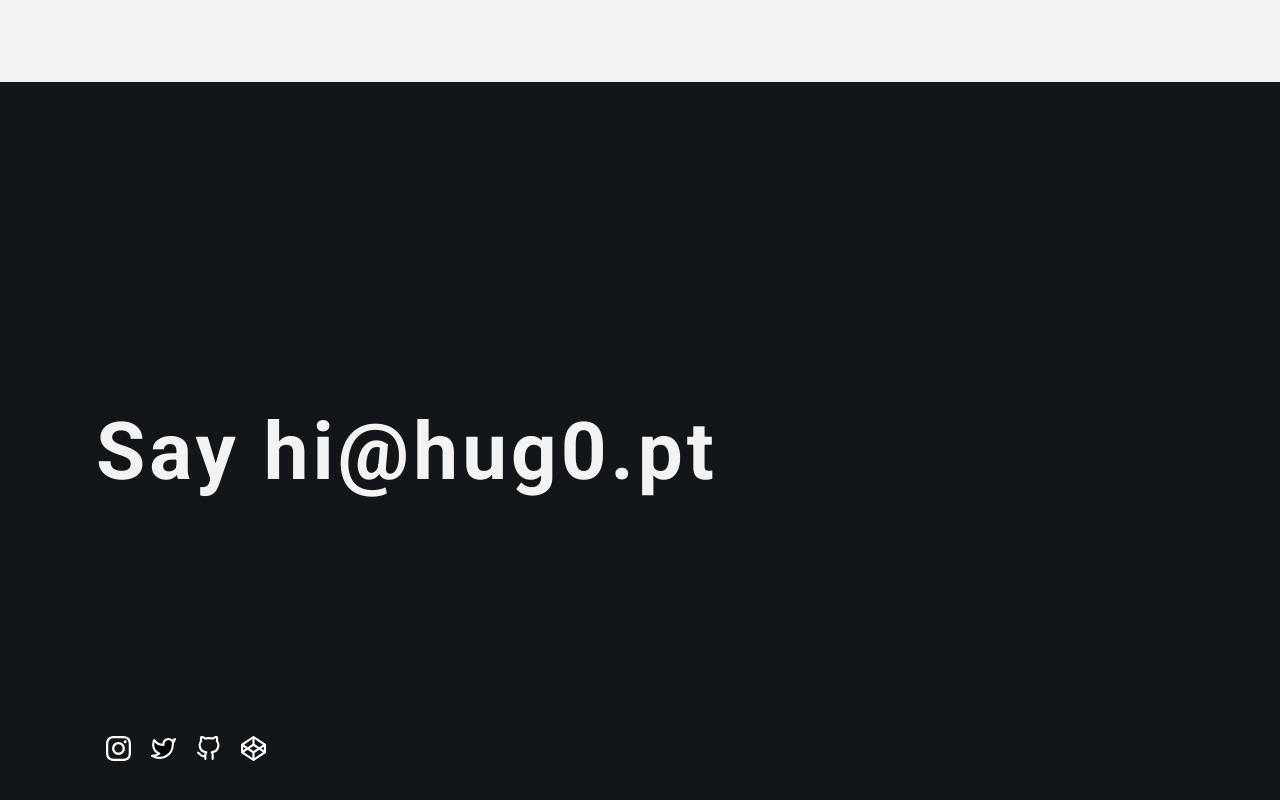
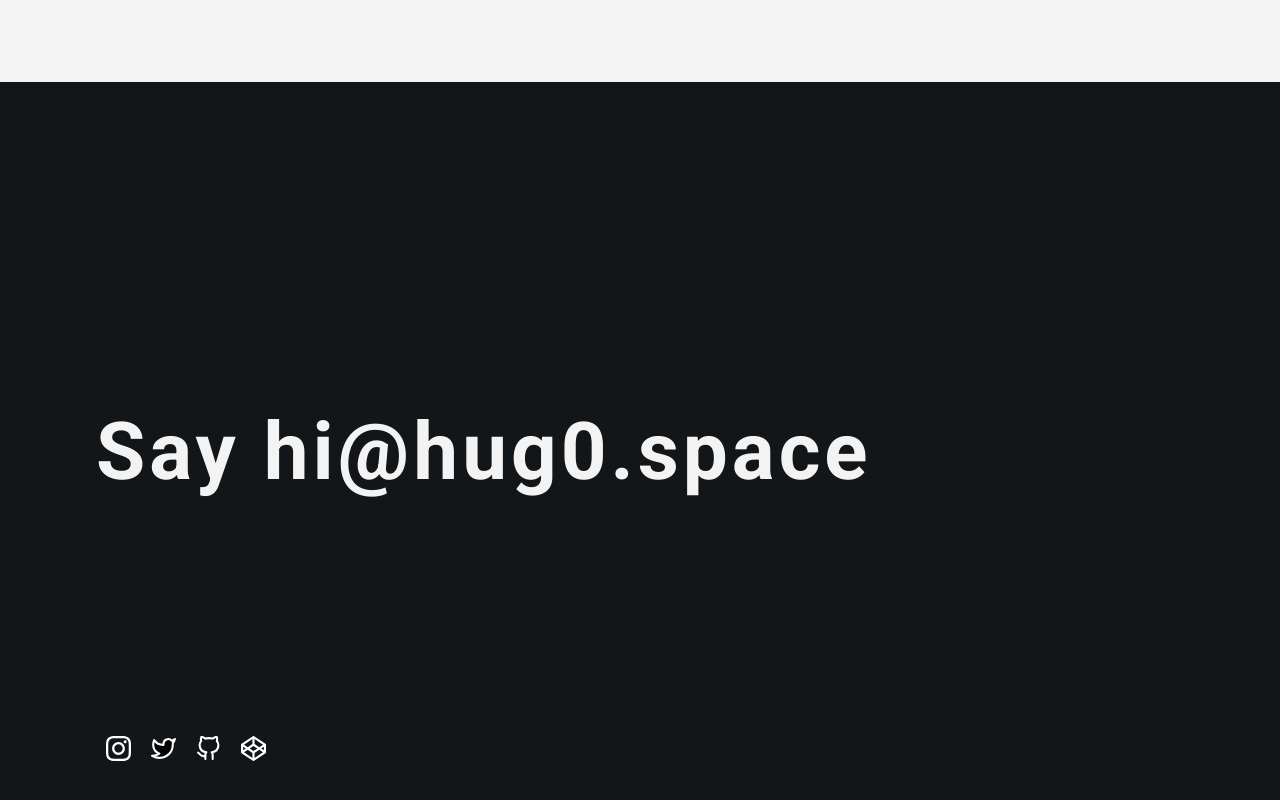
Before and after one commit to hug0hq/hug0.space, a React (Create React App) app: page / in a window 1280 px wide. Shown: the part 3450-4250 px from the top of the page. Built offline with nearby package versions, Linux system fonts and the light colour scheme.

Commit message:
🧹 change email; upgrade pk;

```diff
--- a/package.json
+++ b/package.json
@@ -6,10 +6,9 @@
     "@inlet/react-pixi": "^6.0.6",
     "@testing-library/jest-dom": "^5.11.4",
     "@testing-library/react": "^11.1.0",
-    "@testing-library/user-event": "^12.1.10",
+    "@testing-library/user-event": "^13.1.1",
     "cloudinary-react": "^1.6.8",
     "matter-js": "^0.16.1",
-    "pixi.js-legacy": "^5.3.3",
     "poly-decomp": "^0.3.0",
     "react": "^17.0.1",
     "react-dom": "^17.0.1",
--- a/src/App.js
+++ b/src/App.js
@@ -141,7 +141,7 @@ const App = () => {
       <footer className="group1">
         <div className="container">
           <div className="mailContainer">
-            <h2 className="textWhite mail">Say <a className="textWhite" href="mailto:hi@hug0.pt?subject=Hi! 👋">hi@hug0.pt</a></h2>
+            <h2 className="textWhite mail">Say <a className="textWhite" href="mailto:hi@hug0.pt?subject=Hi! 👋">hi@hug0.space</a></h2>
           </div>
           <Social />
         </div>
```
Also changed, not shown: 1 other file (tests, documents, lock files or other folders).
